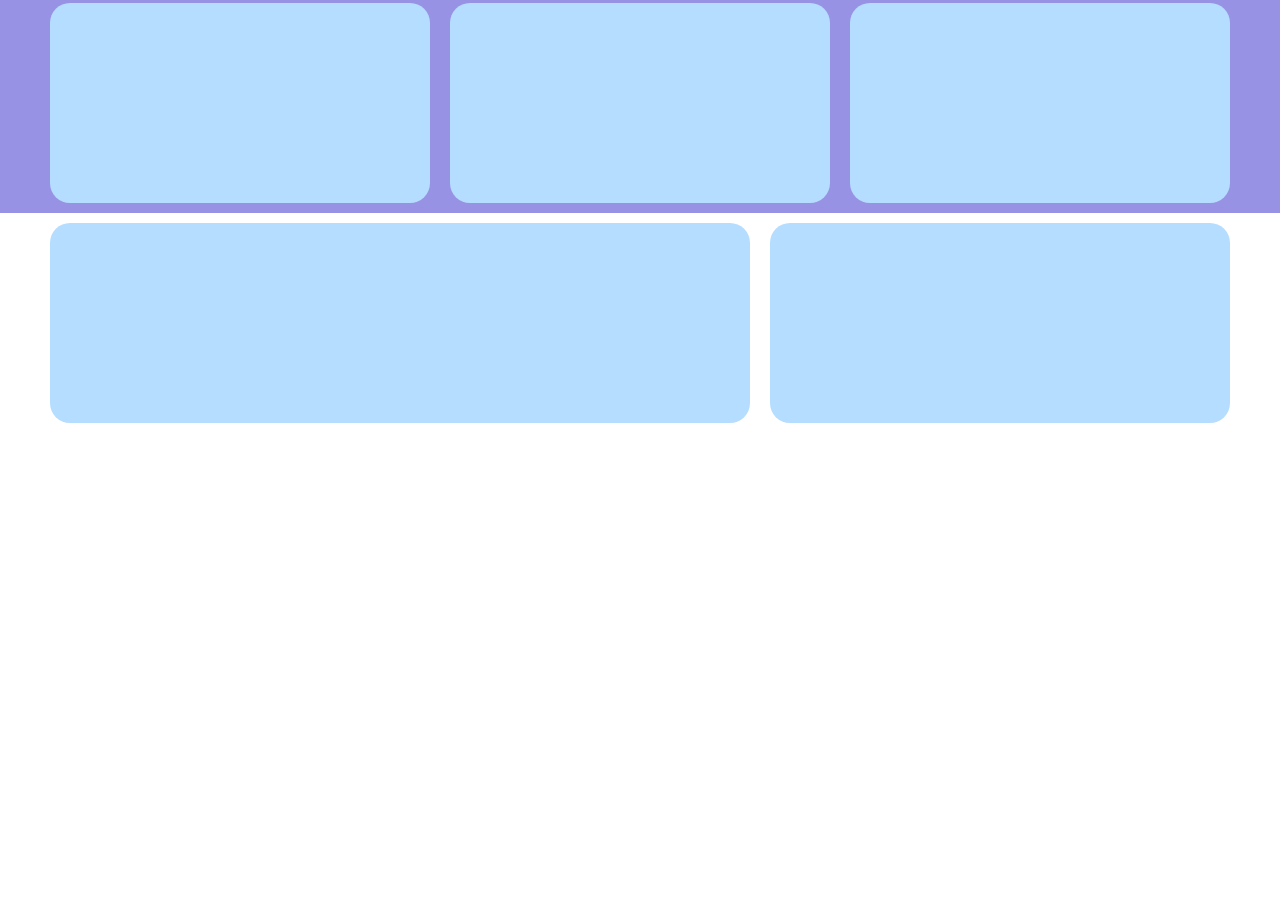
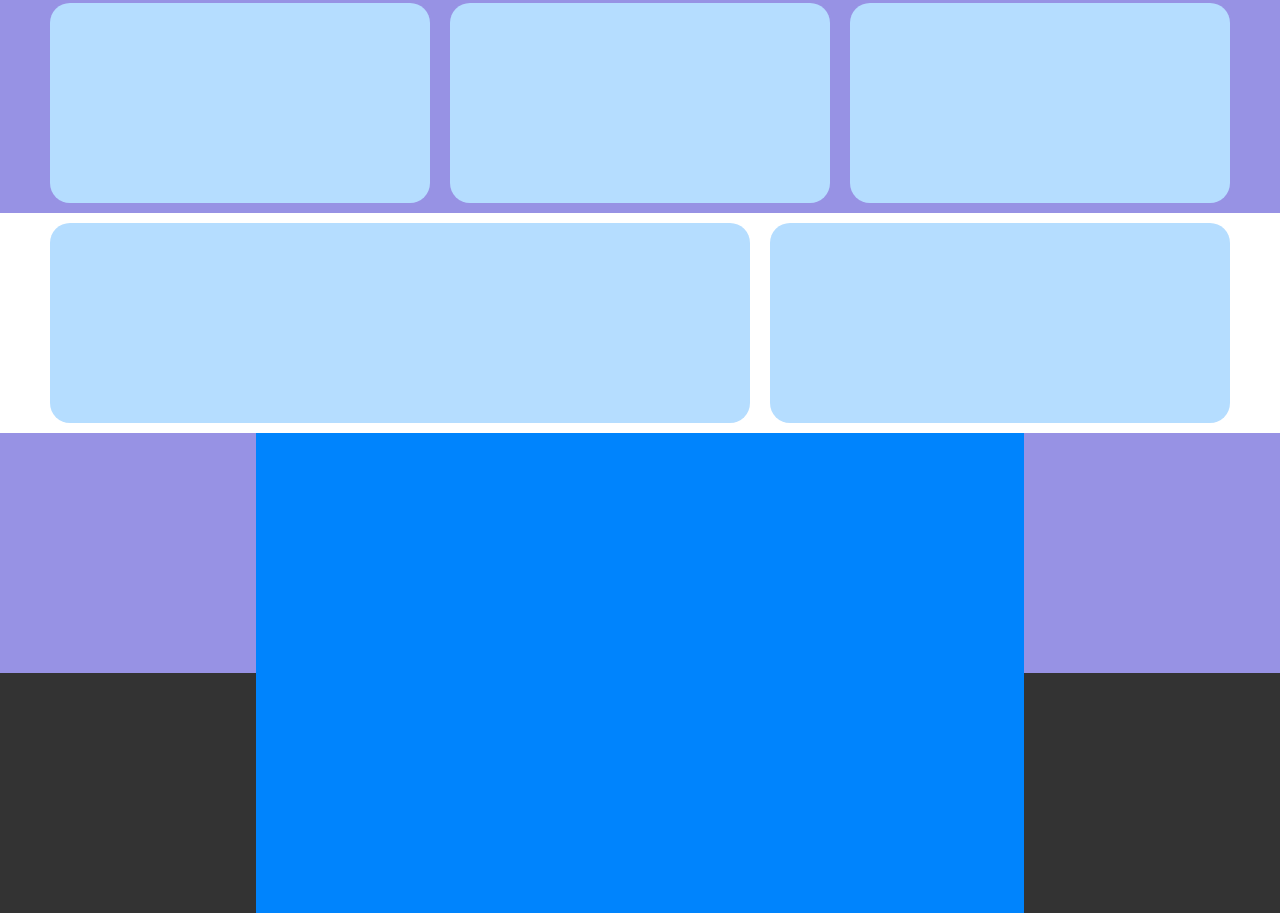
Before and after one commit to Simonedambra/htmlcss-responsive-layout, a plain HTML site: page index.html in a window 1280 px wide. Shown: the part 1565-2478 px from the top of the page. Before the commit the page ends 1998 px from the top, so only its background shows below. Drawn offline with Linux system fonts and the light colour scheme.

Commit message:
added comments

```diff
--- a/css/style.css
+++ b/css/style.css
@@ -35,6 +35,17 @@ header {
     margin: 0 auto;
 }
 
+.container-footer {
+    width: 100%;
+    height: 30vh;
+}
+
+.container-small {
+    height: 100%;
+    width: 100%;
+    background-color: #0084fd;
+}
+
 .col {
     width: 100%;
     height: 200px;
@@ -60,6 +71,10 @@ header {
     background-color: #fdc15f;
 }
 
+.bg-black {
+    background-color: #333333;
+}
+
 /* fine classi colori */
 /* query */
 @media screen and (min-width:480px) {
@@ -81,6 +96,10 @@ header {
 
     #info .col {
         width: calc(100%/5 * 2 - 20px);
+    }
+
+    .container-small {
+        width: 60%;
     }
 }
 
--- a/index.html
+++ b/index.html
@@ -9,6 +9,7 @@
 </head>
 
 <body>
+    <!-- inizio header -->
     <header class="bg-blue">
         <div class="container space-between">
             <div class="logo">logo</div>
@@ -16,7 +17,9 @@
             <div class="menu-desktop">menu-desktop</div>
         </div>
     </header>
+    <!-- fine header -->
     <main>
+        <!-- inizio container jumbo -->
         <section id="jumbo">
             <div class="container flex-center">
                 <div class="col bg-lightblue border-20 "></div>
@@ -26,6 +29,8 @@
                 <div class="col bg-lightblue border-20"></div>
             </div>
         </section>
+        <!-- fine container jumbo -->
+        <!-- inizio section -->
         <section id="violet-section" class="bg-lightviolet">
             <div class="container flex-center">
                 <div class="col bg-lightblue border-20"></div>
@@ -60,13 +65,19 @@
                 <div class="col bg-lightblue border-20 "></div>
             </div>
         </section>
-
-
-
-
+        <!-- fine section -->
     </main>
     <footer>
+        <div class="container-footer flex-center bg-lightviolet">
+            <div class="container-small">
 
+            </div>
+        </div>
+        <div class="container-footer flex-center bg-black">
+            <div class="container-small">
+
+            </div>
+        </div>
     </footer>
 </body>
 
```
